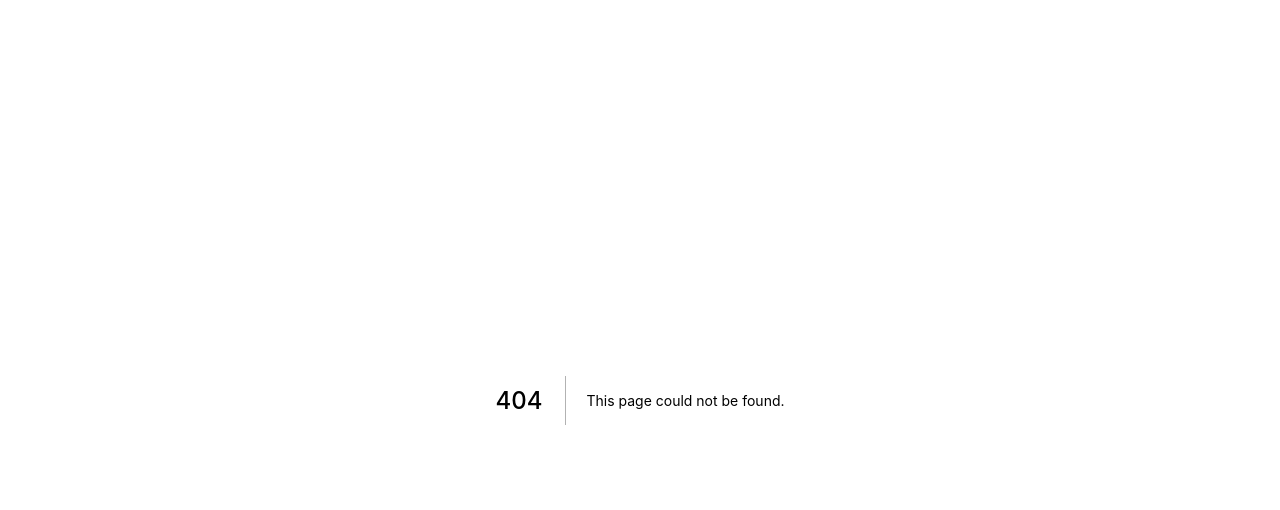
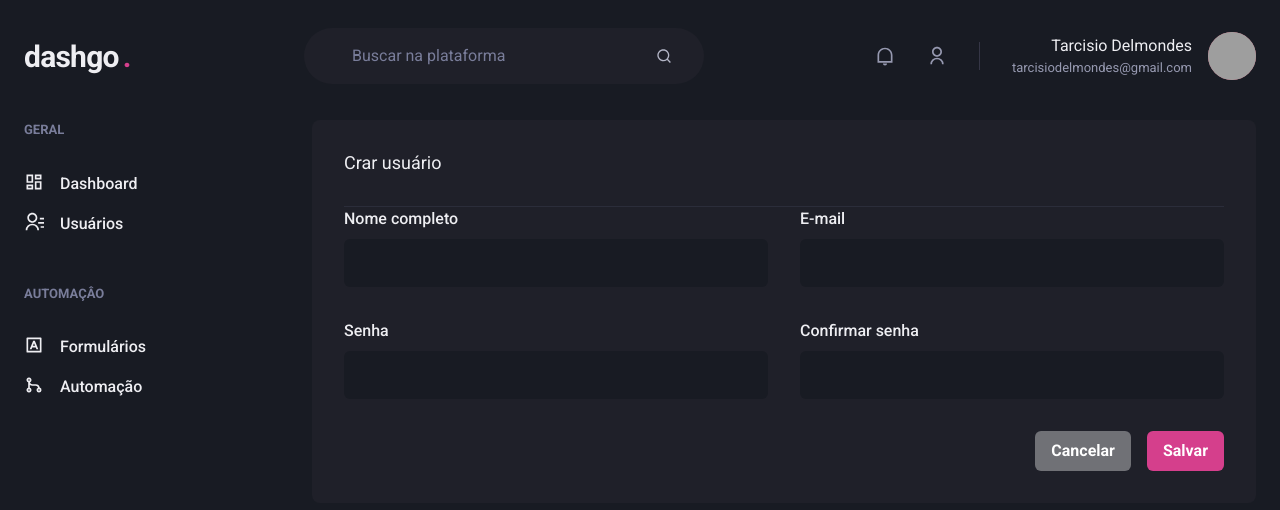
Before and after one commit to tarcisiodelmondes/ignite-dashgo, a Next.js app: page /users/create in a window 1280 px wide. Before the commit this address had no page. Shown: the top 510 px of the page. Built offline with nearby package versions, Linux system fonts and the light colour scheme; grey boxes are pictures that could not be loaded.

Commit message:
Pagina de criaçao de usuário

```diff
--- /dev/null
+++ b/src/pages/users/create.tsx
@@ -0,0 +1,56 @@
+import {
+  Box,
+  Flex,
+  Heading,
+  Divider,
+  VStack,
+  HStack,
+  SimpleGrid,
+  Button,
+} from "@chakra-ui/react";
+import { Input } from "../../components/Form/Input";
+import { Header } from "../../components/Header";
+import { SideBar } from "../../components/SideBar";
+
+export default function CreateUser() {
+  return (
+    <Box>
+      <Header />
+
+      <Flex w="100%" my="6" maxW={1480} mx="auto" px="6">
+        <SideBar />
+
+        <Box flex="1" borderRadius={8} bg="gray.800" p="8">
+          <Heading fontSize="lg" fontWeight="normal">
+            Crar usuário
+          </Heading>
+
+          <Divider mt="8" borderColor="gray.700" />
+
+          <VStack spacing="8">
+            <SimpleGrid minChildWidth="240px" spacing="8" w="100%">
+              <Input name="name" label="Nome completo" />
+              <Input name="email" type="email" label="E-mail" />
+            </SimpleGrid>
+
+            <SimpleGrid minChildWidth="240px" spacing="8" w="100%">
+              <Input name="password" label="Senha" />
+              <Input
+                name="password_confirmation"
+                type="password"
+                label="Confirmar senha"
+              />
+            </SimpleGrid>
+          </VStack>
+
+          <Flex mt="8" justify="flex-end">
+            <HStack spacing="4">
+              <Button colorScheme="whiteAlpha">Cancelar</Button>
+              <Button colorScheme="pink">Salvar</Button>
+            </HStack>
+          </Flex>
+        </Box>
+      </Flex>
+    </Box>
+  );
+}
```
